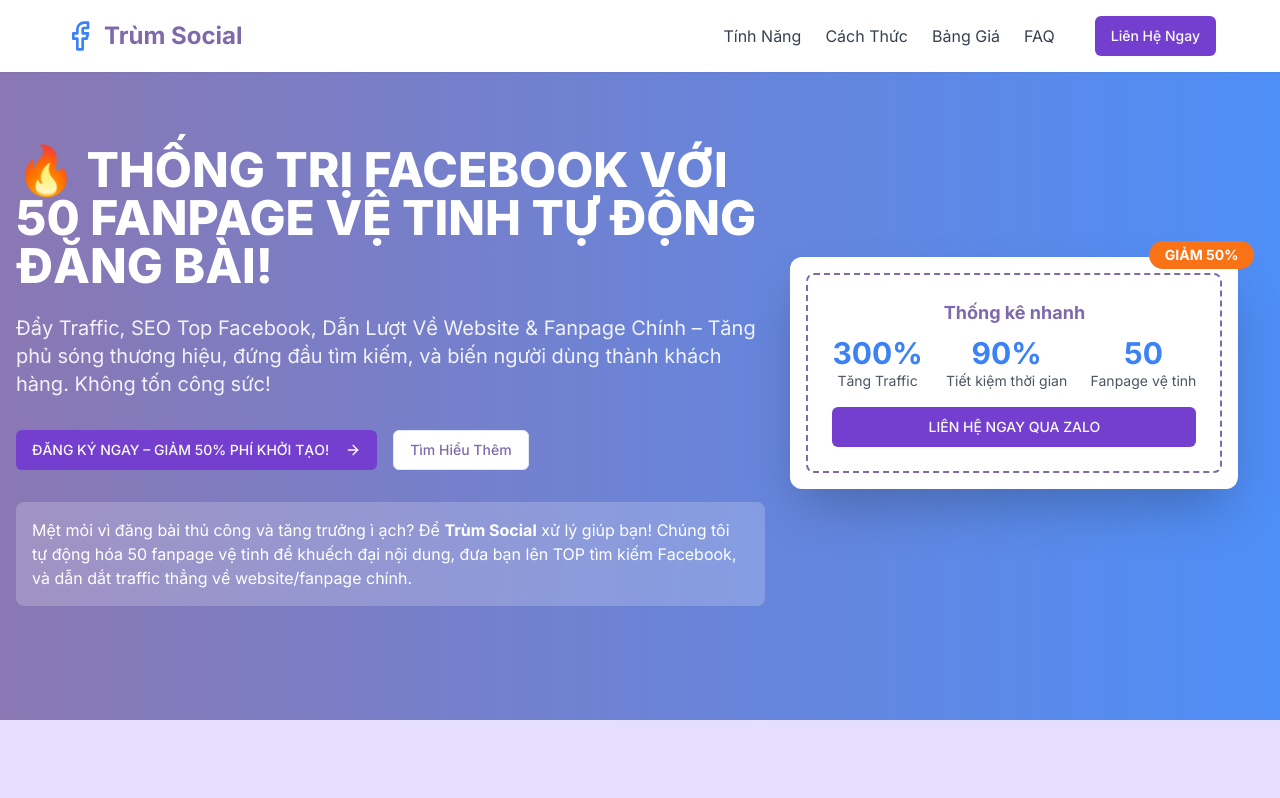
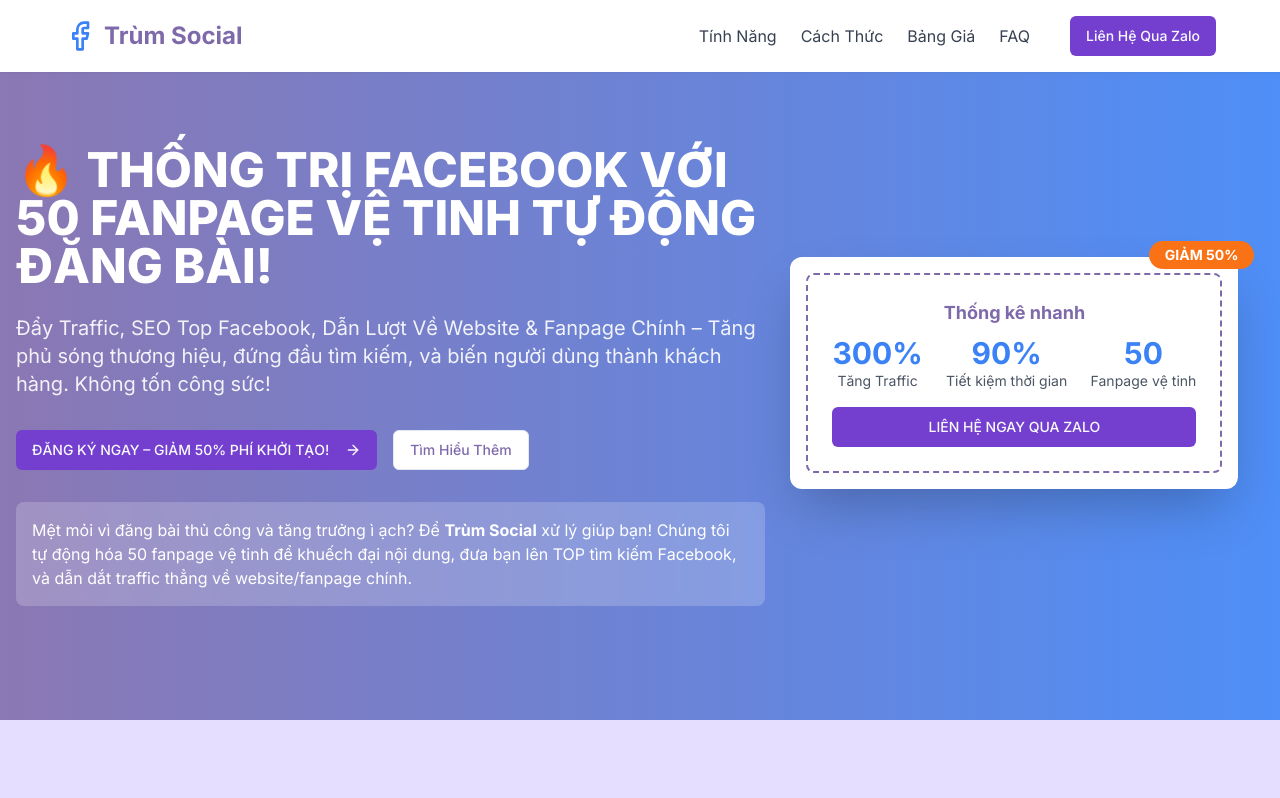
Before and after one commit to cuongpo/fanpage-mastermind, a React (Vite) app: page / in a window 1280 px wide. Shown: the top 798 px of the page. Built offline with nearby package versions, Linux system fonts and the light colour scheme.

Commit message:
Update navbar contact button to use Zalo

```diff
--- a/src/components/Header.tsx
+++ b/src/components/Header.tsx
@@ -15,8 +15,8 @@ const Header: React.FC = () => {
           <a href="#how-it-works" className="text-gray-700 hover:text-brand-purple transition-colors">Cách Thức</a>
           <a href="#pricing" className="text-gray-700 hover:text-brand-purple transition-colors">Bảng Giá</a>
           <a href="#faq" className="text-gray-700 hover:text-brand-purple transition-colors">FAQ</a>
-          <a href="https://m.me/your.facebook.page" target="_blank" rel="noopener noreferrer">
-            <Button className="btn-primary ml-4">Liên Hệ Ngay</Button>
+          <a href="https://zalo.me/0988499006" target="_blank" rel="noopener noreferrer">
+            <Button className="btn-primary ml-4">Liên Hệ Qua Zalo</Button>
           </a>
         </nav>
         <Button className="md:hidden bg-brand-orange hover:bg-orange-600 text-white">
```
